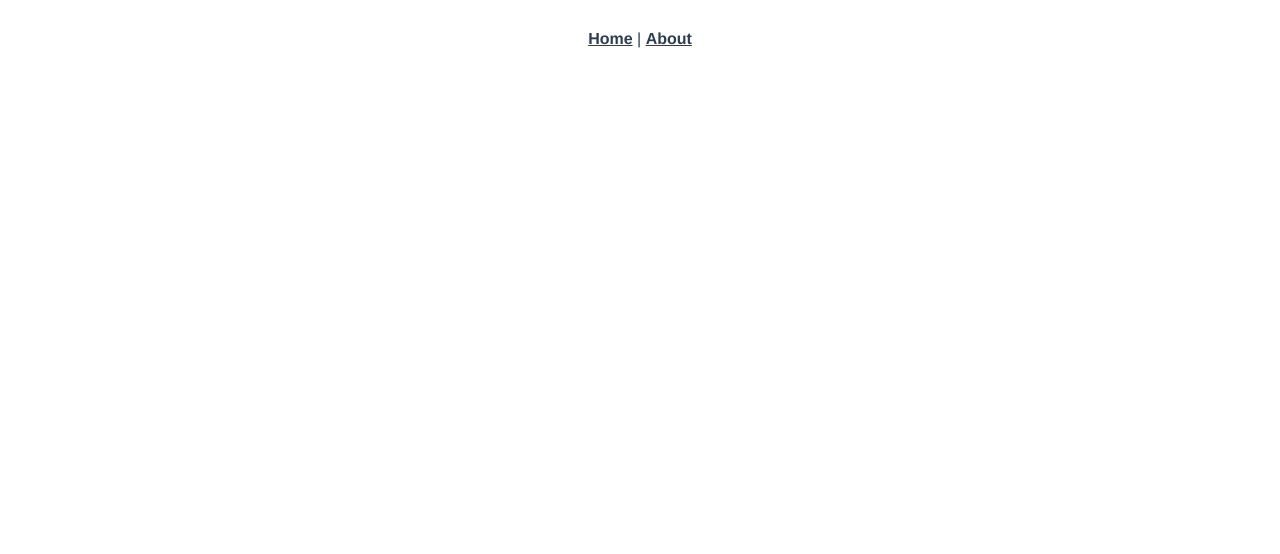
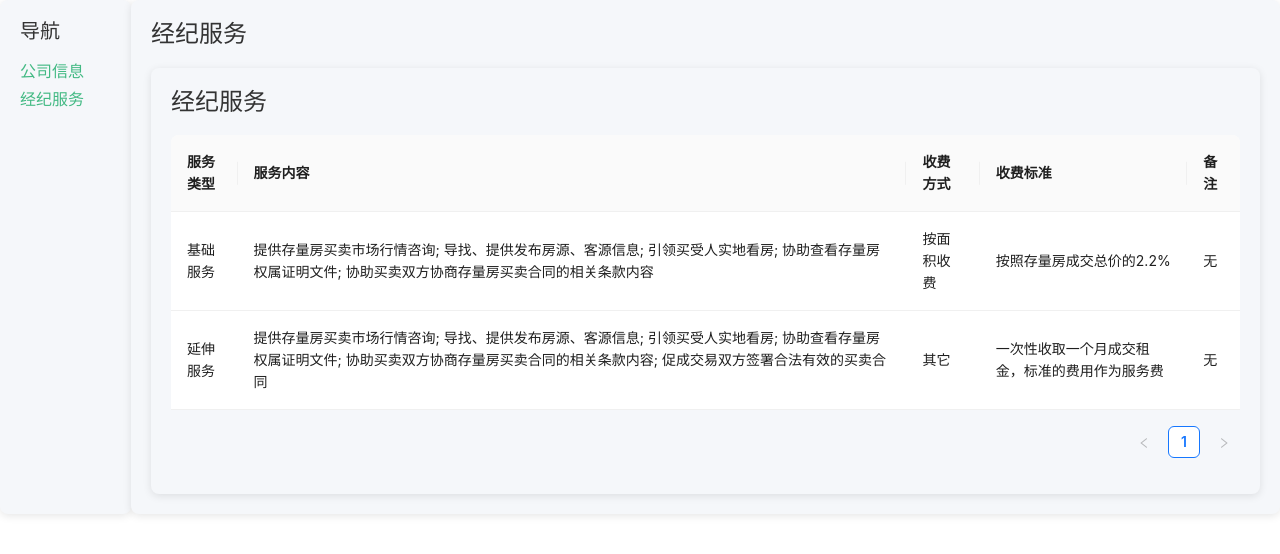
Before and after one commit to yupengfei/antd-demo, a Vue app: page /brokerage-service in a window 1280 px wide. Before the commit this address had no page. Shown: the top 554 px of the page. Built offline with nearby package versions, Linux system fonts and the light colour scheme.

Commit message:
直接用AI写界面，还是很有意思的

```diff
--- a/src/App.vue
+++ b/src/App.vue
@@ -1,30 +1,16 @@
 <template>
-  <nav>
-    <router-link to="/">Home</router-link> |
-    <router-link to="/about">About</router-link>
-  </nav>
-  <router-view/>
+  <div id="app">
+    <MainSidebar />
+    <router-view />
+  </div>
 </template>
+
+<script setup>
+import MainSidebar from './components/MainSidebar.vue';
+</script>
 
 <style>
 #app {
-  font-family: Avenir, Helvetica, Arial, sans-serif;
-  -webkit-font-smoothing: antialiased;
-  -moz-osx-font-smoothing: grayscale;
-  text-align: center;
-  color: #2c3e50;
-}
-
-nav {
-  padding: 30px;
-}
-
-nav a {
-  font-weight: bold;
-  color: #2c3e50;
-}
-
-nav a.router-link-exact-active {
-  color: #42b983;
+  display: flex;
 }
 </style>
--- /dev/null
+++ b/src/components/BrokerageService.vue
@@ -0,0 +1,86 @@
+<template>
+  <div class="brokerage-service">
+    <h2>经纪服务</h2>
+    <a-table :dataSource="services" :columns="columns" rowKey="key" />
+  </div>
+</template>
+
+<script setup>
+import { ref } from 'vue';
+// import { Table } from 'ant-design-vue';
+
+const services = ref([
+  {
+    key: '1',
+    serviceType: '基础服务',
+    serviceContent: [
+      '提供存量房买卖市场行情咨询',
+      '导找、提供发布房源、客源信息',
+      '引领买受人实地看房',
+      '协助查看存量房权属证明文件',
+      '协助买卖双方协商存量房买卖合同的相关条款内容'
+    ].join('; '),
+    chargingMethod: '按面积收费',
+    chargingStandard: '按照存量房成交总价的2.2%',
+    remarks: '无'
+  },
+  {
+    key: '2',
+    serviceType: '延伸服务',
+    serviceContent: [
+      '提供存量房买卖市场行情咨询',
+      '导找、提供发布房源、客源信息',
+      '引领买受人实地看房',
+      '协助查看存量房权属证明文件',
+      '协助买卖双方协商存量房买卖合同的相关条款内容',
+      '促成交易双方签署合法有效的买卖合同'
+    ].join('; '),
+    chargingMethod: '其它',
+    chargingStandard: '一次性收取一个月成交租金，标准的费用作为服务费',
+    remarks: '无'
+  }
+]);
+
+const columns = [
+  {
+    title: '服务类型',
+    dataIndex: 'serviceType',
+    key: 'serviceType'
+  },
+  {
+    title: '服务内容',
+    dataIndex: 'serviceContent',
+    key: 'serviceContent'
+  },
+  {
+    title: '收费方式',
+    dataIndex: 'chargingMethod',
+    key: 'chargingMethod'
+  },
+  {
+    title: '收费标准',
+    dataIndex: 'chargingStandard',
+    key: 'chargingStandard'
+  },
+  {
+    title: '备注',
+    dataIndex: 'remarks',
+    key: 'remarks'
+  }
+];
+</script>
+
+<style scoped>
+.brokerage-service {
+  background-color: #f5f7fa;
+  padding: 20px;
+  border-radius: 8px;
+  box-shadow: 0 2px 8px rgba(0, 0, 0, 0.1);
+}
+
+.brokerage-service h2 {
+  margin-bottom: 20px;
+  font-size: 24px;
+  color: #333;
+}
+</style>
--- /dev/null
+++ b/src/components/MainSidebar.vue
@@ -0,0 +1,50 @@
+<template>
+  <div class="main_sidebar">
+    <h2>导航</h2>
+    <ul>
+      <li>
+        <router-link to="/company">公司信息</router-link>
+      </li>
+      <li>
+        <router-link to="/brokerage-service">经纪服务</router-link>
+      </li>
+    </ul>
+  </div>
+</template>
+
+<script setup>
+</script>
+
+<style scoped>
+.main_sidebar {
+  width: 200px;
+  background-color: #f5f7fa;
+  padding: 20px;
+  border-radius: 8px;
+  box-shadow: 0 2px 8px rgba(0, 0, 0, 0.1);
+}
+
+.main_sidebar h2 {
+  margin-bottom: 20px;
+  font-size: 20px;
+  color: #333;
+}
+
+.main_sidebar ul {
+  list-style-type: none;
+  padding: 0;
+}
+
+.main_sidebar li {
+  margin-bottom: 10px;
+}
+
+.main_sidebar a {
+  color: #42b983;
+  text-decoration: none;
+}
+
+.main_sidebar a:hover {
+  text-decoration: underline;
+}
+</style>
--- a/src/router/index.js
+++ b/src/router/index.js
@@ -1,29 +1,21 @@
 import { createRouter, createWebHistory } from 'vue-router'
-import HomeView from '../views/HomeView.vue'
 import CompanyView from '../views/CompanyView.vue'
+import BrokerageServiceView from '../views/BrokerageServiceView.vue'
 const routes = [
   {
-    path: '/',
-    name: 'home',
-    component: HomeView
+    path: '/company',
+    name: 'Company',
+    component: CompanyView
   },
   {
-    path: '/about',
-    name: 'about',
-    // route level code-splitting
-    // this generates a separate chunk (about.[hash].js) for this route
-    // which is lazy-loaded when the route is visited.
-    component: () => import(/* webpackChunkName: "about" */ '../views/AboutView.vue')
-  },
-  {
-    path: '/company',
-    name: 'company',
-    component: CompanyView
+    path: '/brokerage-service',
+    name: 'BrokerageService',
+    component: BrokerageServiceView
   }
 ]
 
 const router = createRouter({
-  history: createWebHistory(process.env.BASE_URL),
+  history: createWebHistory(),
   routes
 })
 
--- /dev/null
+++ b/src/views/BrokerageServiceView.vue
@@ -0,0 +1,25 @@
+<template>
+  <div class="brokerage-service-view">
+    <h1>经纪服务</h1>
+    <BrokerageService />
+  </div>
+</template>
+
+<script setup>
+import BrokerageService from '../components/BrokerageService.vue';
+</script>
+
+<style scoped>
+.brokerage-service-view {
+  padding: 20px;
+  background-color: #f5f7fa;
+  border-radius: 8px;
+  box-shadow: 0 2px 8px rgba(0, 0, 0, 0.1);
+}
+
+h1 {
+  margin-bottom: 20px;
+  font-size: 24px;
+  color: #333;
+}
+</style>
```
Also changed, not shown: 1 other file (tests, documents, lock files or other folders).
